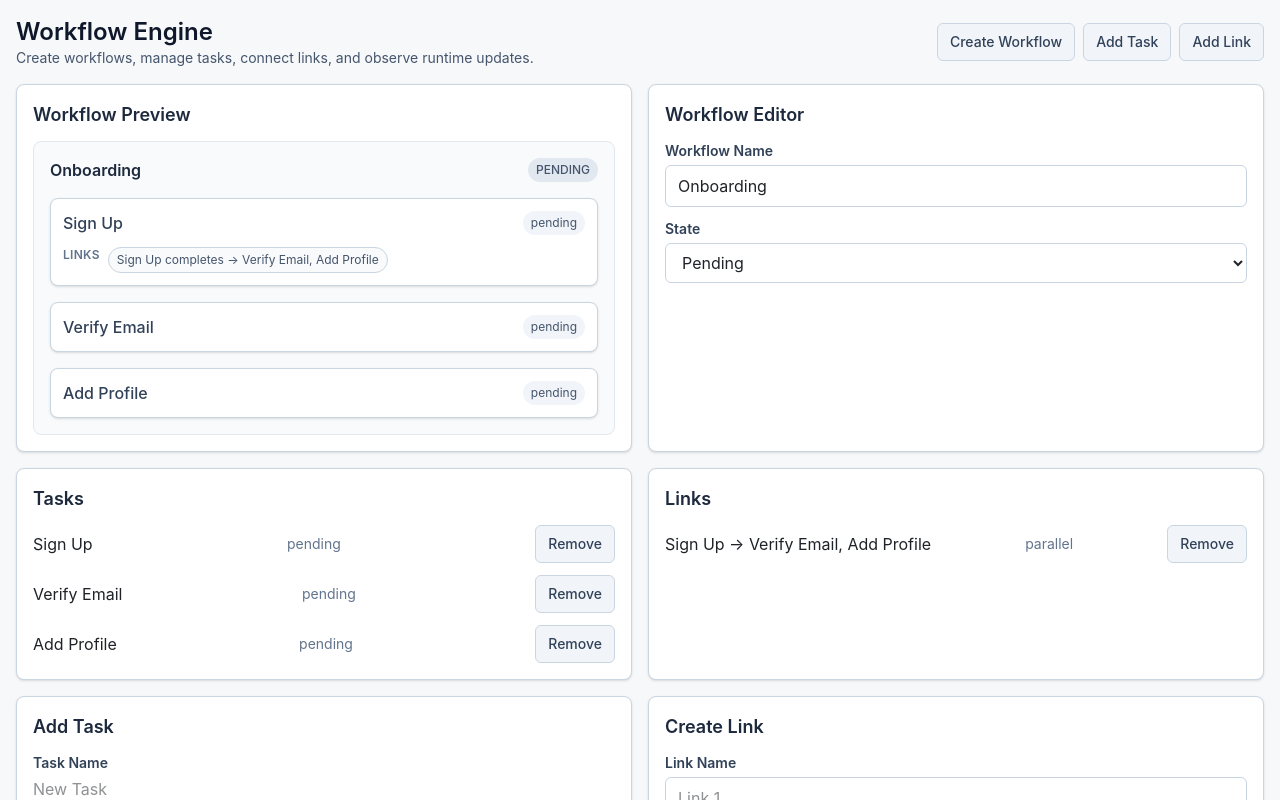
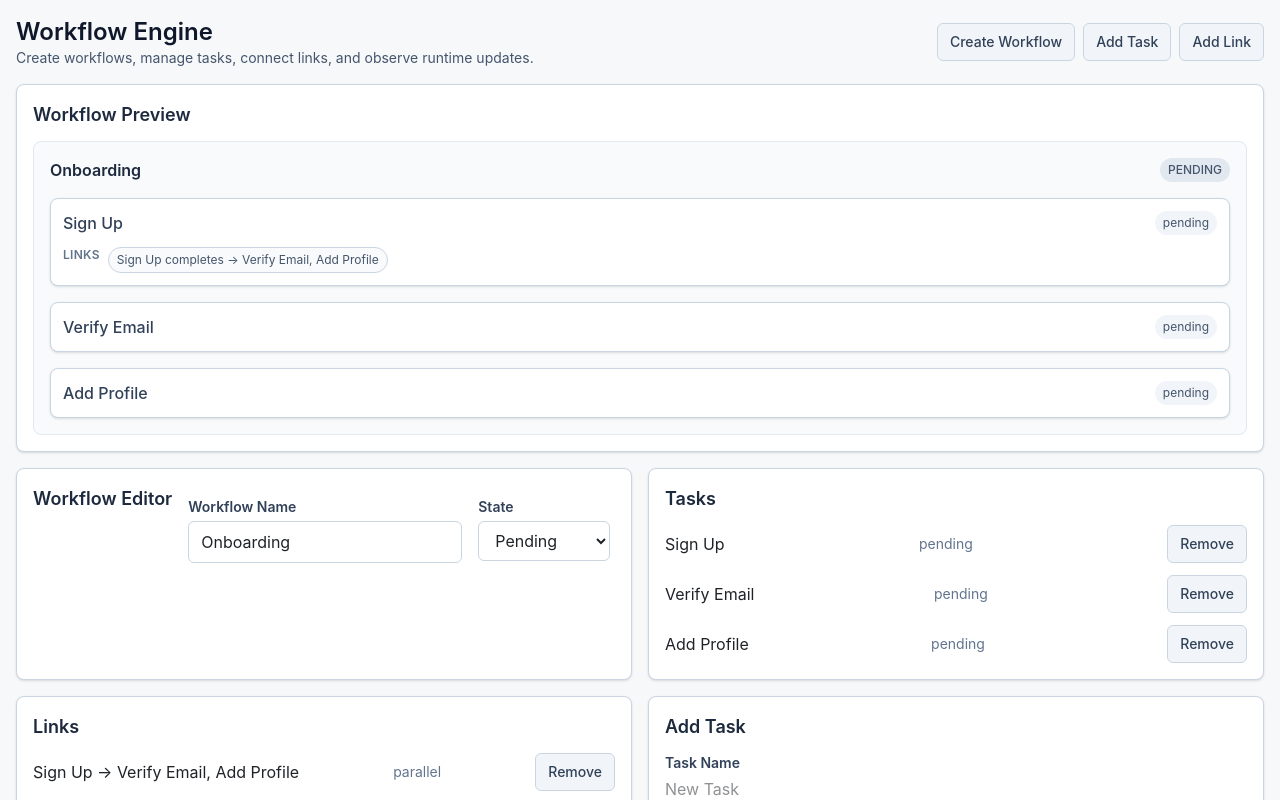
Before and after one commit to SlaveAngelovski/WorkflowEngine, a Vue app: page / in a window 1280 px wide. Shown: the top 800 px of the page. Built offline with nearby package versions, Linux system fonts and the light colour scheme; the HTML template or start-up script is replaced by a standard one.

Commit message:
feat: styling the workflow preview so its on top

```diff
--- a/src/views/WorkflowEditorPanel.vue
+++ b/src/views/WorkflowEditorPanel.vue
@@ -1,5 +1,5 @@
 <template>
-  <PanelCard title="Workflow Editor">
+    <PanelCard title="Workflow Editor" class="flex gap-4">
         <FormField label="Workflow Name">
             <input class="rounded-md border border-slate-300 px-3 py-2" type="text" :value="workflow.name" />
         </FormField>
--- a/src/views/WorkflowPage.vue
+++ b/src/views/WorkflowPage.vue
@@ -14,7 +14,7 @@
         </header>
 
         <div class="grid grid-cols-1 gap-4 lg:grid-cols-2">
-            <WorkflowPreviewPanel />
+            <WorkflowPreviewPanel class="col-span-2" />
             <WorkflowEditorPanel />
             <TaskListPanel />
             <LinkListPanel />
```
Also changed, not shown: src/components/PanelCard.vue (+5 -5 lines). Lines whose indentation alone changed are shown as unchanged.
